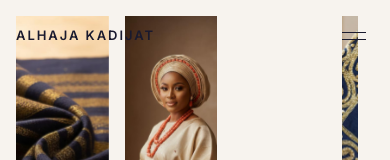
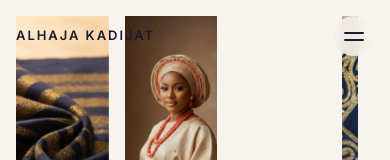
Before and after one commit to codemonk-silver/tradswears, a React (Vite) app: page / in a window 390 px wide. Shown: the top 160 px of the page. Built offline with nearby package versions, Linux system fonts and the light colour scheme.

Commit message:
fixed mobile navigation

```diff
--- a/src/sections/Navigation.tsx
+++ b/src/sections/Navigation.tsx
@@ -85,12 +85,12 @@ export default function Navigation({ scrollTo }: NavigationProps) {
           </div>
 
           <button
-            className="md:hidden flex flex-col gap-[6px] p-2"
+            className="md:hidden flex flex-col items-center justify-center gap-[5px] w-10 h-10 bg-linen/80 backdrop-blur-sm rounded-full"
             onClick={() => setMobileOpen(!mobileOpen)}
             aria-label="Toggle menu"
           >
-            <span className={`block w-6 h-[1px] bg-midnight transition-transform duration-300 ${mobileOpen ? 'rotate-45 translate-y-[3.5px]' : ''}`} />
-            <span className={`block w-6 h-[1px] bg-midnight transition-transform duration-300 ${mobileOpen ? '-rotate-45 -translate-y-[3.5px]' : ''}`} />
+            <span className={`block w-5 h-[2px] bg-midnight rounded-full transition-transform duration-300 ${mobileOpen ? 'rotate-45 translate-y-[3.5px]' : ''}`} />
+            <span className={`block w-5 h-[2px] bg-midnight rounded-full transition-transform duration-300 ${mobileOpen ? '-rotate-45 -translate-y-[3.5px]' : ''}`} />
           </button>
         </div>
       </nav>
```
